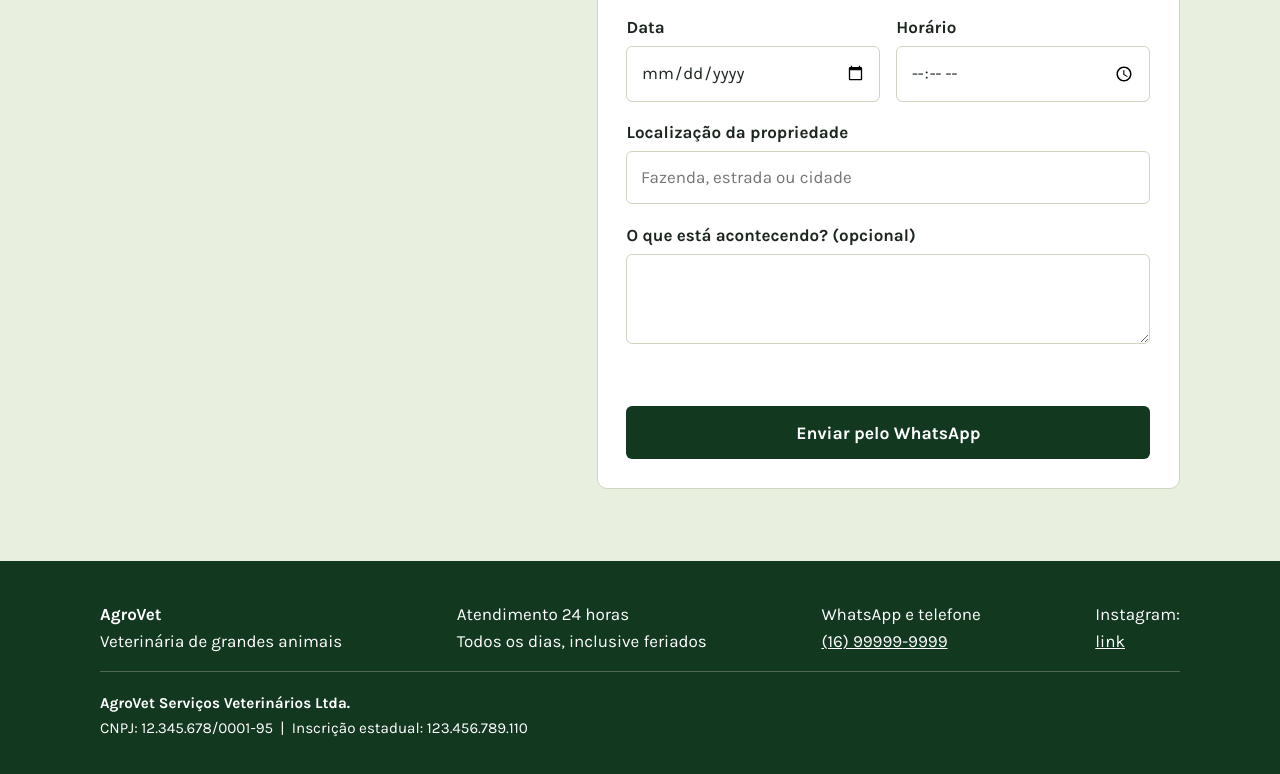
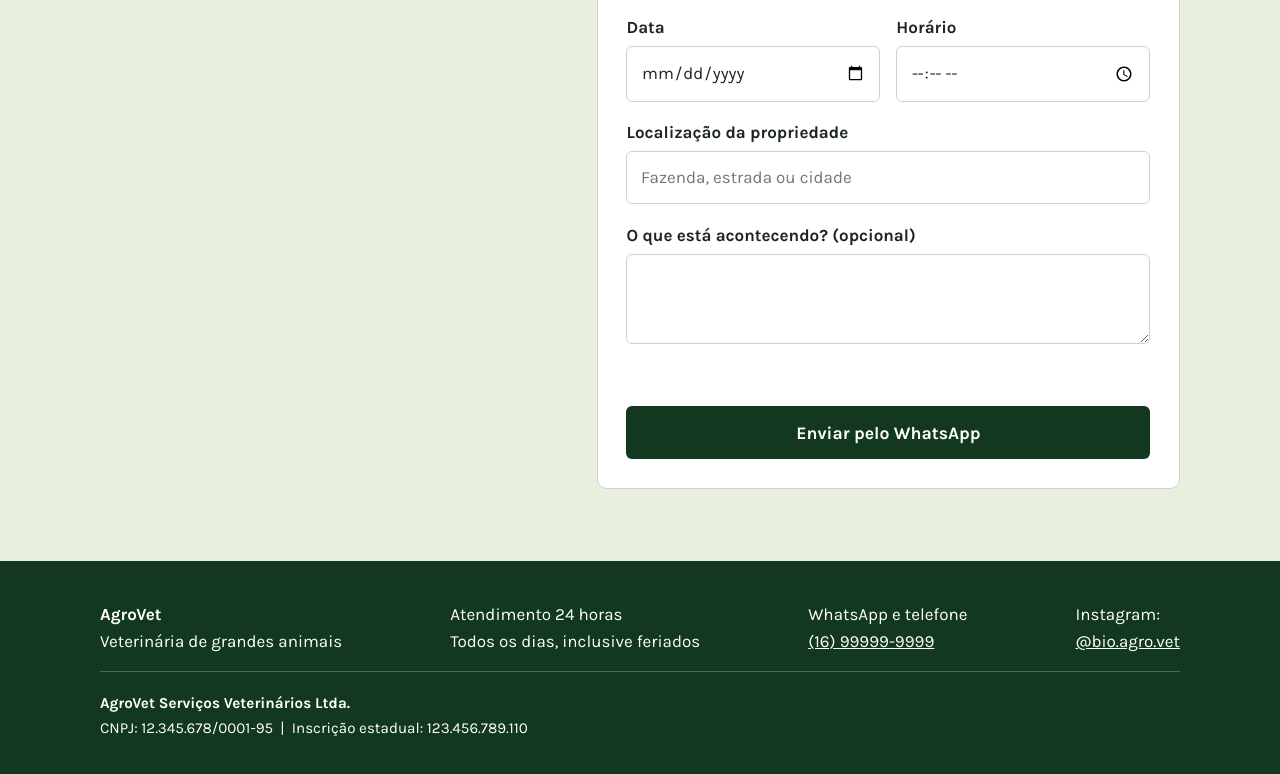
Before and after one commit to CodeByLuiz/agrovet, a plain HTML site: page index.html in a window 1280 px wide. Shown: the part 3815-4589 px from the top of the page. Drawn offline with Linux system fonts and the light colour scheme.

Commit message:
Add files via upload

```diff
--- a/index.html
+++ b/index.html
@@ -260,7 +260,7 @@
     <p><strong>AgroVet</strong><br>Veterinária de grandes animais</p>
     <p>Atendimento 24 horas<br>Todos os dias, inclusive feriados</p>
     <p>WhatsApp e telefone<br><a href="#" id="link-telefone">(16) 99999-9999</a></p>
-    <p>Instagram:<br><a href="https://www.instagram.com/bio.agro.vet/" id="link-telefone">link</a></p>
+    <p>Instagram:<br><a href="https://www.instagram.com/bio.agro.vet/" id="link-telefone">@bio.agro.vet</a></p>
 
     <!-- Dados fictícios da empresa: troque pelos dados reais -->
     <div class="dados-legais">
--- a/style.css
+++ b/style.css
@@ -1,3 +1,7 @@
+
+  *{
+    cursor: url("./seringa_cursor_64px.png") 5 5, auto !important;  }
+
   /* ============ 1. Cores e tipografia (altere aqui) ============ */
   :root {
     --verde-escuro: #12381f;   /* cor da marca */
```
Also changed, not shown: trabalhe-conosco.html (+1 -1 lines), seringa.png (added).
